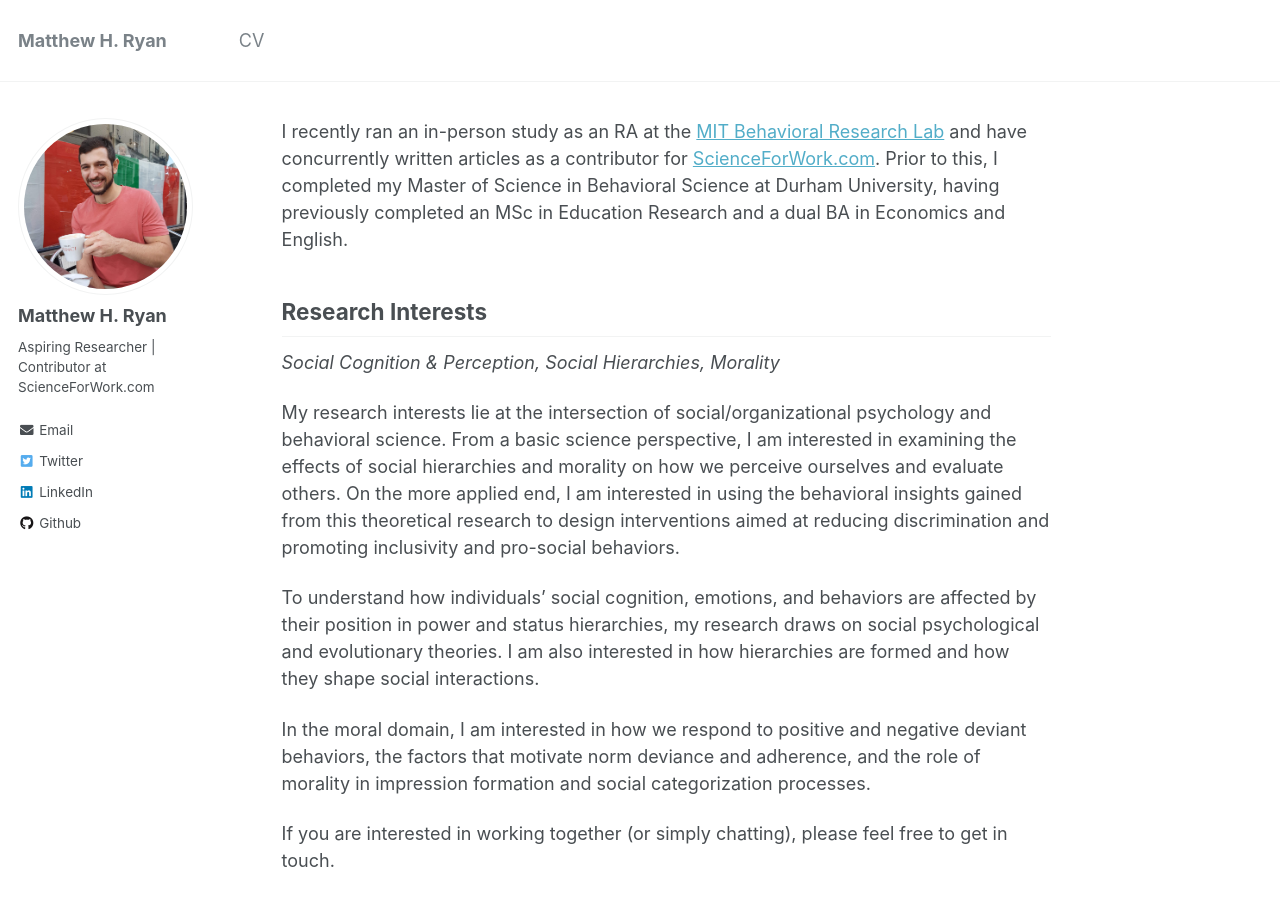
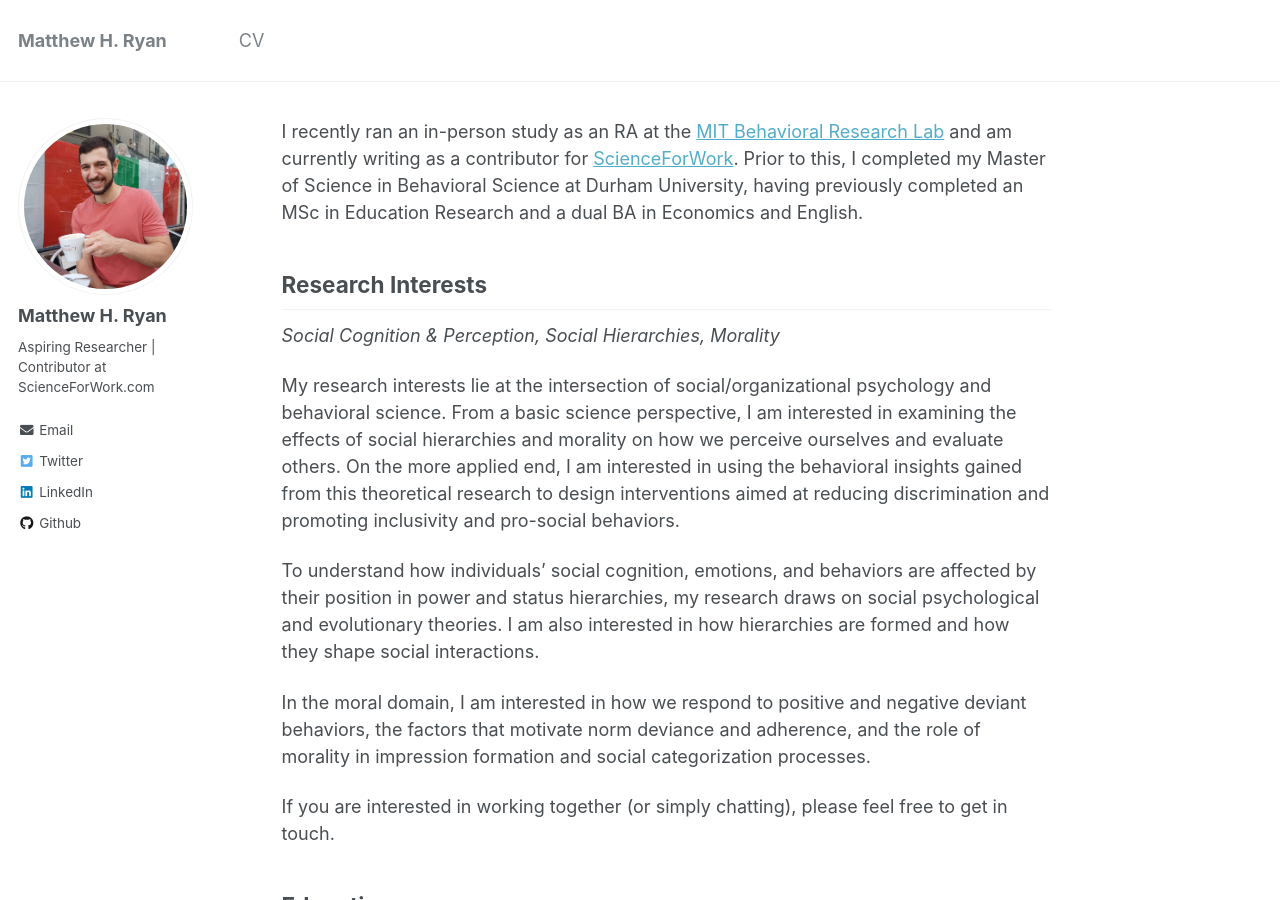
Before and after one commit to mattyhryan/mattyhryan.github.io, a Jekyll site: the page built from _pages/about.md, in a window 1280 px wide and 900 px high. Built offline with Jekyll 4.4.1, drawn with Linux system fonts in a browser that asks for light colours.

Commit message:
Update about.md

```diff
--- a/_pages/about.md
+++ b/_pages/about.md
@@ -7,7 +7,7 @@ redirect_from:
   - /about.html
 ---
 
-I recently ran an in-person study as an RA at the [MIT Behavioral Research Lab](https://brl.mit.edu/) and have concurrently written articles as a contributor for [ScienceForWork.com](https://scienceforwork.com/). Prior to this, I completed my Master of Science in Behavioral Science at Durham University, having previously completed an MSc in Education Research and a dual BA in Economics and English.
+I recently ran an in-person study as an RA at the [MIT Behavioral Research Lab](https://brl.mit.edu/) and am currently writing as a contributor for [ScienceForWork](https://scienceforwork.com/). Prior to this, I completed my Master of Science in Behavioral Science at Durham University, having previously completed an MSc in Education Research and a dual BA in Economics and English.
 
 ## Research Interests
 
```
